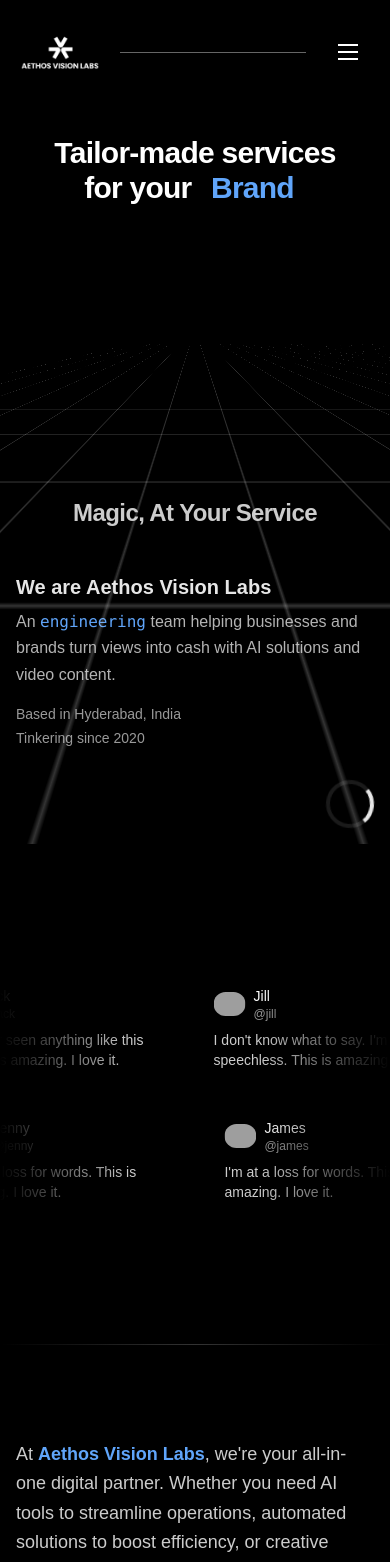
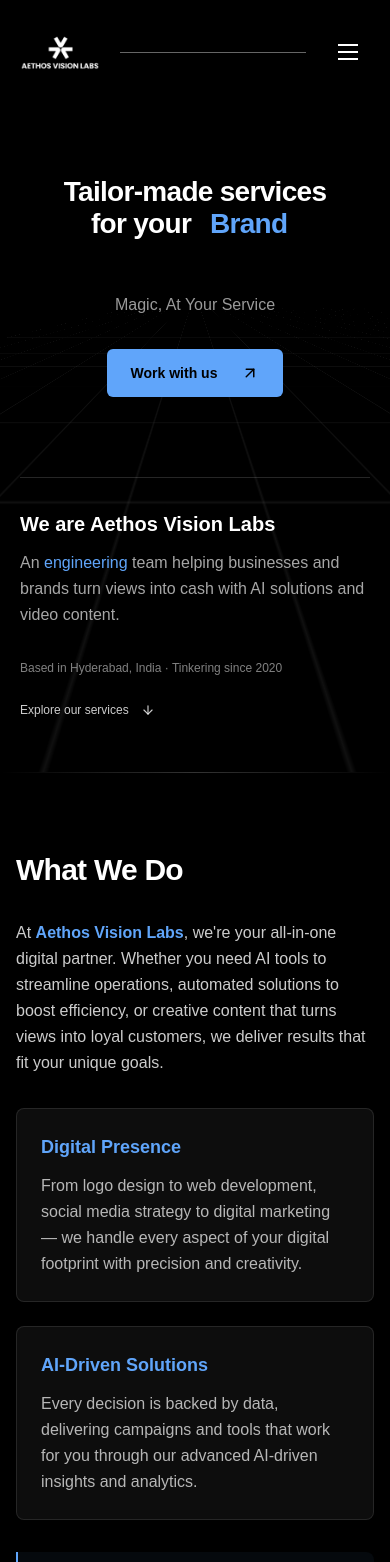
Before and after one commit to urstruelysv/avl-website-, a Next.js app: page / in a window 390 px wide. Shown: the top 1562 px of the page. Built offline with nearby package versions, Linux system fonts and the light colour scheme; grey boxes are pictures that could not be loaded.

Commit message:
Refine AVL hierarchy and rebuild responsive process and AI sections

```diff
--- a/src/app/components/Dock.tsx
+++ b/src/app/components/Dock.tsx
@@ -41,7 +41,7 @@ export default function Dock({ logoSrc }: DockProps) {
 
   return (
     <nav ref={menuRef} aria-label="Main navigation" className="fixed top-0 left-0 right-0 px-5 py-3 sm:px-8 sm:py-4 flex justify-between items-center z-50 bg-black/75 backdrop-blur-sm">
-      <Link href="/" className="relative w-20 h-20 sm:w-24 sm:h-24">
+      <Link href="/" className="relative shrink-0 w-20 h-20 sm:w-24 sm:h-24">
         <Image
           src="/logo1.png"
           alt="Aethos Vision Labs"
--- a/src/app/components/Hero.tsx
+++ b/src/app/components/Hero.tsx
@@ -1,53 +1,31 @@
 "use client";
 
+import { ArrowUpRight, ArrowDown } from "lucide-react";
 import { RetroGrid } from "./magicui/Retrogrid";
 import RotatingWords from "./RotatingWords";
 
 export default function Hero() {
   return (
-    <section className="avl-hero relative min-h-dvh w-full overflow-hidden">
-      <RetroGrid className="z-10 " />
-
-      <div className="avl-hero-layout relative mx-auto flex min-h-dvh w-full max-w-7xl flex-col px-4 sm:px-6 lg:px-8 ">
-        {/* Hero Content */}
-        <div className="avl-hero-heading mt-16 sm:mt-20 lg:mt-32 flex flex-col items-center justify-center text-center ">
-          <h1 className="max-w-4xl leading-[1.15] text-balance  text-4xl font-extrabold tracking-tight text-white sm:text-5xl lg:text-6xl mt-32">
-            Tailor-made services for your{" "}
-            <span className="inline-block max-w-full">
-              <RotatingWords />
-            </span>
+    <section className="avl-hero relative overflow-hidden bg-black text-white">
+      <RetroGrid className="opacity-30" />
+      <div className="relative z-10 mx-auto max-w-7xl px-5 pb-10 pt-44 sm:px-8 sm:pt-52 lg:pt-56">
+        <div className="mx-auto max-w-4xl text-center">
+          <h1 className="text-balance text-[clamp(1.75rem,5vw,3.75rem)] font-bold leading-[1.15] tracking-tight sm:text-5xl lg:text-6xl">
+            Tailor-made services for your<br className="hidden sm:block" />{" "}
+            <span className="inline-block min-h-[2.3em] max-w-full sm:min-h-[1.15em]"><RotatingWords /></span>
           </h1>
+          <p className="mt-5 text-base text-white/60 sm:text-lg">Magic, At Your Service</p>
+          <a href="#contact" className="mt-8 inline-flex min-h-12 items-center gap-6 rounded-md bg-blue-400 px-6 py-3 text-sm font-semibold text-black transition-colors hover:bg-blue-300">Work with us <ArrowUpRight size={18} aria-hidden="true" /></a>
         </div>
-
-        {/* Company Info */}
-        <div className="avl-hero-info absolute bottom-20 left-4 max-w-2xl sm:bottom-24 sm:left-8 lg:bottom-28 lg:left-16">
-          <h2 className="mb-2 text-xl font-bold text-white/90 sm:text-2xl lg:text-3xl">
-            We are Aethos Vision Labs
-          </h2>
-          <p className="mb-4 text-base text-white/70 sm:text-lg lg:text-xl">
-            An <span className="font-mono text-blue-400">engineering</span> team
-            helping businesses and brands turn views into cash with AI solutions
-            and video content.
-          </p>
-          <div className="flex flex-col gap-1 text-sm text-white/60 sm:flex-row sm:items-center sm:gap-2 lg:text-base">
-            <span>Based in Hyderabad, India</span>
-            <span className="hidden h-1 w-1 rounded-full bg-white/30 sm:inline-block" />
-            <span>Tinkering since 2020</span>
+        <div className="mt-20 flex flex-col justify-between gap-8 border-t border-white/15 pt-8 sm:mt-24 sm:flex-row sm:items-end lg:mt-28">
+          <div className="max-w-xl">
+            <h2 className="mb-3 text-xl font-semibold sm:text-2xl">We are Aethos Vision Labs</h2>
+            <p className="text-base leading-relaxed text-white/65">An <span className="text-blue-400">engineering</span> team helping businesses and brands turn views into cash with AI solutions and video content.</p>
           </div>
-        </div>
-
-        {/* Decorative Spinner */}
-        <div className="avl-hero-spinner absolute bottom-4 right-4 h-20 w-20 sm:bottom-12 sm:right-12 sm:h-24 sm:w-24 lg:h-32 lg:w-32">
-          <div className="relative h-full w-full">
-            <div className="h-full w-full rounded-full border-4 border-white/10 border-t-white/90 animate-[spin_3s_linear_infinite]" />
+          <div className="space-y-3 sm:max-w-xs text-xs text-white/50 sm:text-right">
+            <p>Based in Hyderabad, India · Tinkering since 2020</p>
+            <a href="#services" className="inline-flex min-h-11 items-center gap-3 text-white/80 transition-colors hover:text-blue-400">Explore our services <ArrowDown size={14} aria-hidden="true" /></a>
           </div>
-        </div>
-
-        {/* Background Text */}
-        <div className="avl-hero-tagline pointer-events-none absolute left-1/2 top-1/2 -translate-x-1/2 -translate-y-1/2 text-center">
-          <span className="block whitespace-pre-wrap  text-4xl font-bold tracking-tight text-white/80">
-            Magic, At Your Service
-          </span>
         </div>
       </div>
     </section>
--- a/src/app/components/Onbording.tsx
+++ b/src/app/components/Onbording.tsx
@@ -1,66 +1,48 @@
-"use client"; // Ensures client-side rendering
+import { MessageSquare, Map, CheckCircle2, ArrowRight } from "lucide-react";
 
-const onboardingSteps = [
+const steps = [
   {
-    title: "Step 1: Discovery",
-    description: `Where your vision meets our creativity.
-    In this phase, we immerse ourselves in understanding your brand and goals. Through in-depth conversations, we uncover what makes your business unique and explore the impact you want to make.`,
-    tasks: [
-      "Listen to your ideas and objectives",
-      "Identify challenges and opportunities",
-      "Set a foundation for a customized approach",
-    ],
-    icon: "💡", // Light bulb
+    title: "Understand your goals",
+    description: "We start with your business, audience, and the problem you want to solve.",
+    outcome: "A clear brief and shared priorities",
+    Icon: MessageSquare,
   },
   {
-    title: "Step 2: Analysis & Planning",
-    description: `Strategizing every detail, including budget.
-    Here, we dig into the specifics. We create a tailored roadmap that fits your budget, timeline, and objectives, ensuring every aspect is accounted for, from brand messaging to AI solutions.`,
-    tasks: [
-      "Develop a detailed strategy and budget plan",
-      "Outline key deliverables and timelines",
-      "Craft a solution tailored to your needs",
-    ],
-    icon: "📋", // Checklist
+    title: "Make a practical plan",
+    description: "Together, we define the approach, deliverables, budget, and timeline before the work begins.",
+    outcome: "An agreed scope and a roadmap",
+    Icon: Map,
   },
   {
-    title: "Step 3: Execution",
-    description: `Sit back as we bring your vision to life.
-    This is where the magic happens. Our team goes into full execution mode, handling everything from design to implementation. You get to watch as your brand comes alive, with AVL managing every detail to perfection.`,
-    tasks: [
-      "Full-service execution, including design, development, and marketing",
-      "Implement AI tools and automation as needed",
-      "Deliver measurable results that boost your brand",
-    ],
-    icon: "✨", // Magic wand
+    title: "Build, review, and launch",
+    description: "We bring the plan to life, share progress, and refine the work with your feedback before launch.",
+    outcome: "A finished solution, ready to use",
+    Icon: CheckCircle2,
   },
 ];
 
 export default function OnboardingProcess() {
   return (
-    <div className="bg-black text-white py-20 px-6">
-      <h1 className="text-3xl sm:text-5xl font-bold text-center mb-16">How We Do It</h1>
-      <div className="space-y-16 max-w-6xl mx-auto">
-        {onboardingSteps.map((step, index) => (
-          <div
-            key={index}
-            className="rounded-xl border border-white/15 p-px"
-          >
-            <div className="bg-black p-5 sm:p-8 rounded-xl">
-              <div className="flex items-center space-x-4 sm:space-x-6 mb-6">
-                <span className="text-4xl sm:text-5xl shrink-0">{step.icon}</span>
-                <h2 className="text-2xl sm:text-4xl font-bold leading-tight">{step.title}</h2>
+    <section className="border-t border-white/10 bg-black px-5 py-16 text-white sm:px-8 sm:py-24" aria-labelledby="process-heading">
+      <div className="mx-auto max-w-7xl">
+        <div className="max-w-2xl">
+          <h2 id="process-heading" className="text-3xl font-semibold tracking-tight sm:text-4xl">How We Do It</h2>
+          <p className="mt-4 max-w-xl text-base leading-relaxed text-white/60">A straightforward process. Clear expectations, close collaboration, and work that solves the right problem.</p>
+        </div>
+        <ol className="mt-10 grid gap-8 md:mt-14 md:grid-cols-3 md:gap-10">
+          {steps.map(({ title, description, outcome, Icon }, index) => (
+            <li key={title} className="relative border-t border-white/20 pt-6">
+              <div className="mb-6 flex items-center justify-between">
+                <Icon size={24} strokeWidth={1.5} className="text-blue-400" aria-hidden="true" />
+                <span className="text-xs tabular-nums text-white/40">0{index + 1}</span>
               </div>
-              <p className="text-base sm:text-lg leading-relaxed text-gray-300 mb-6">{step.description}</p>
-              <ul className="list-disc list-inside space-y-2 text-gray-400">
-                {step.tasks.map((task, idx) => (
-                  <li key={idx}>{task}</li>
-                ))}
-              </ul>
-            </div>
-          </div>
-        ))}
+              <h3 className="text-xl font-semibold tracking-tight">{title}</h3>
+              <p className="mt-3 text-sm leading-7 text-white/60">{description}</p>
+              <p className="mt-5 flex items-start gap-2 text-xs leading-6 text-white/80"><ArrowRight size={14} className="mt-1 shrink-0 text-blue-400" aria-hidden="true" />{outcome}</p>
+            </li>
+          ))}
+        </ol>
       </div>
-    </div>
+    </section>
   );
 }
--- a/src/app/components/RotatingWords.tsx
+++ b/src/app/components/RotatingWords.tsx
@@ -67,7 +67,7 @@ export default function RotatingWords() {
           ? "opacity-100 transform translate-y-0"
           : "opacity-0 transform translate-y-4"
       }`}
-      style={{ width: width ? `${width}px` : "auto", overflowWrap: "anywhere" }}
+      style={{ width: width ? `${width}px` : "auto", overflowWrap: "normal" }}
     >
       {words[currentIndex]}
     </span>
--- a/src/app/components/WhatWeDo.tsx
+++ b/src/app/components/WhatWeDo.tsx
@@ -4,14 +4,15 @@
 
 export default function WhatWeDo() {
   return (
-    <div className="min-h-screen bg-black text-white relative py-24 sm:py-32">
+    <div className="bg-black text-white relative py-20 sm:py-24">
       {/* Top separator line */}
       <div className="absolute top-0 left-0 right-0 h-px bg-gradient-to-r from-transparent via-white/20 to-transparent" />
 
       <div className="relative max-w-7xl mx-auto px-4 sm:px-6 lg:px-8">
         <div className="space-y-8 sm:space-y-12">
+          <h2 className="text-3xl font-semibold tracking-tight sm:text-4xl">What We Do</h2>
           {/* Main description */}
-          <p className="text-lg sm:text-xl lg:text-2xl text-white/80 leading-relaxed max-w-3xl">
+          <p className="text-base sm:text-lg lg:text-xl text-white/80 leading-relaxed max-w-3xl">
             At{" "}
             <span className="font-bold text-blue-400">Aethos Vision Labs</span>,
             we're your all-in-one digital partner. Whether you need AI tools to
@@ -32,7 +33,7 @@ export default function WhatWeDo() {
                 <h3 className="text-lg sm:text-xl font-bold mb-3 text-blue-400">
                   Digital Presence
                 </h3>
-                <p className="text-base text-white/70">
+                <p className="text-base leading-relaxed text-white/70">
                   From logo design to web development, social media strategy to
                   digital marketing — we handle every aspect of your digital
                   footprint with precision and creativity.
@@ -44,7 +45,7 @@ export default function WhatWeDo() {
                 <h3 className="text-lg sm:text-xl font-bold mb-3 text-blue-400">
                   AI-Driven Solutions
                 </h3>
-                <p className="text-base text-white/70">
+                <p className="text-base leading-relaxed text-white/70">
                   Every decision is backed by data, delivering campaigns and
                   tools that work for you through our advanced AI-driven
                   insights and analytics.
@@ -72,7 +73,7 @@ export default function WhatWeDo() {
       <div className="absolute top-0 left-0 w-1/2 sm:w-1/3 h-1/4 sm:h-1/3 bg-blue-600/[0.03] blur-[50px] sm:blur-[100px] rounded-full -z-10" />
 
       {/* Bottom separator line */}
-      <div className="absolute bottom-[20%] left-0 right-0 h-px bg-gradient-to-r from-transparent via-white/20 to-transparent" />
+      <div className="absolute bottom-0 left-0 right-0 h-px bg-gradient-to-r from-transparent via-white/20 to-transparent" />
     </div>
   );
 }
--- a/src/app/globals.css
+++ b/src/app/globals.css
@@ -97,16 +97,6 @@ a:focus-visible, button:focus-visible {
   outline: 2px solid #60a5fa;
   outline-offset: 5px;
 }
-@media (max-width: 639px) {
-  .avl-hero-layout { min-height: max(100svh, 780px); }
-  .avl-hero-heading { margin-top: 136px; }
-  .avl-hero-heading h1 { margin-top: 0; font-size: clamp(1.875rem, 7.5vw, 2.5rem); }
-  .avl-hero-tagline { top: auto; bottom: 300px; width: calc(100% - 32px); }
-  .avl-hero-tagline span { font-size: 1.5rem; line-height: 1.3; }
-  .avl-hero-info { bottom: 96px; right: 16px; }
-  .avl-hero-info p { line-height: 1.65; }
-  .avl-hero-spinner { width: 48px; height: 48px; }
-}
 @media (prefers-reduced-motion: reduce) {
   html { scroll-behavior: auto; }
   *, *::before, *::after {
@@ -115,3 +105,25 @@ a:focus-visible, button:focus-visible {
     transition-duration: 0.01ms !important;
   }
 }
+
+/* Keep form controls on the same dark surface as the rest of AVL. */
+.avl-contact {
+  --background: 0 0% 4%;
+  --foreground: 0 0% 96%;
+  --border: 0 0% 20%;
+  --input: 0 0% 22%;
+  --ring: 213 94% 68%;
+  --primary: 213 94% 68%;
+  --primary-foreground: 0 0% 4%;
+  --muted-foreground: 0 0% 55%;
+}
+.avl-contact input { min-height: 48px; }
+.avl-contact input, .avl-contact textarea { background: #111; }
+
+/* Let long content wrap within every responsive column. */
+.avl-hero { isolation: isolate; }
+.avl-contact { min-width: 0; }
+.avl-contact > div, .avl-contact form { min-width: 0; }
+@media (max-width: 359px) {
+  .avl-hero h1 { font-size: 1.75rem; }
+}
--- a/src/app/page.tsx
+++ b/src/app/page.tsx
@@ -4,7 +4,6 @@ import WhatWeDo from "./components/WhatWeDo";
 import ContactUs from "./components/ContactUs";
 import Footer from "./components/Footer";
 import OnboardingProcess from "./components/Onbording";
-import Companieslist from "./components/Companieslist";
 import Founder from "./components/Founder";
 import AiImage from "./components/AiImage";
 
@@ -13,7 +12,6 @@ export default function Home() {
     <div className="min-h-screen bg-black text-white">
       <Dock logoSrc="/logo.png" />
       <Hero />
-      <Companieslist />
       <section id="services" aria-label="Our services"><WhatWeDo /></section>
       <AiImage />
       <OnboardingProcess />
```
Also changed, not shown: src/app/components/AiImage.tsx (+24 -106 lines), src/app/components/ContactUs.tsx (+17 -17 lines), src/app/components/Footer.tsx (+2 -13 lines), src/app/components/Founder.tsx (+7 -7 lines).
